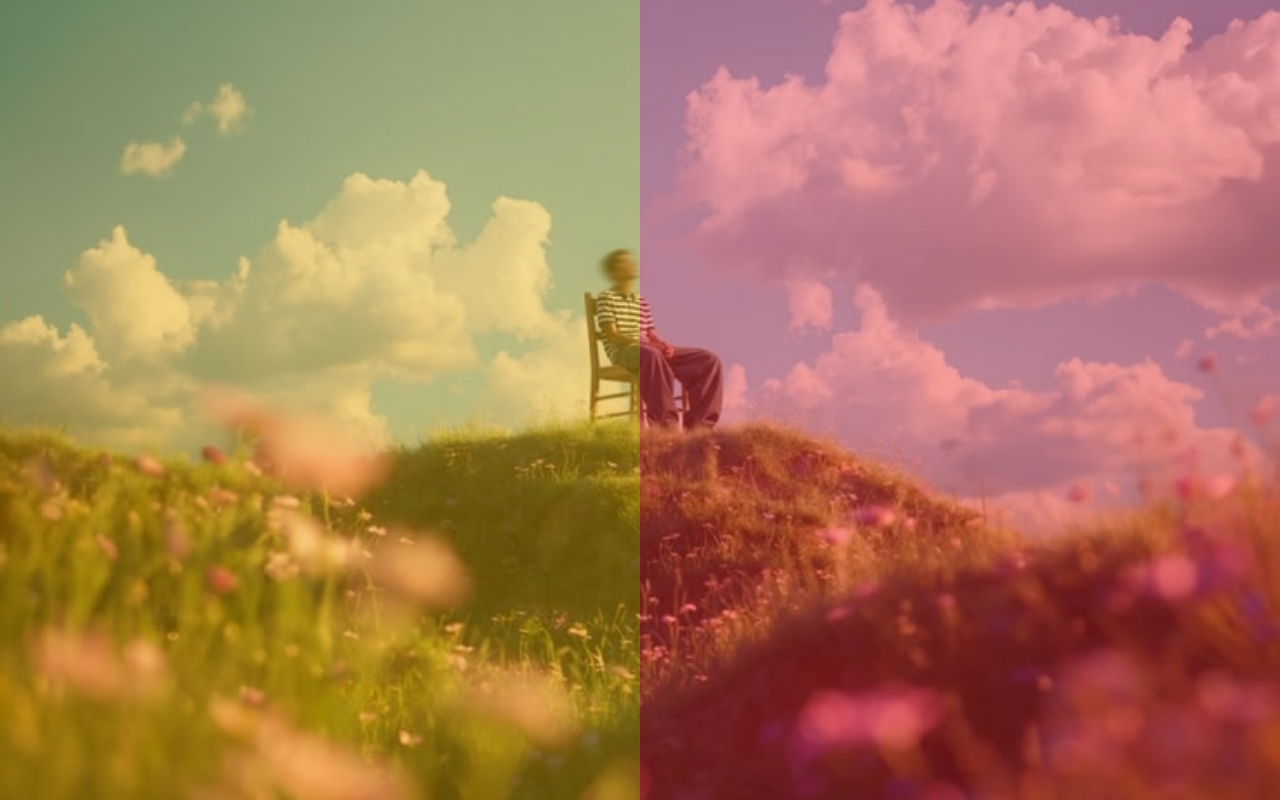
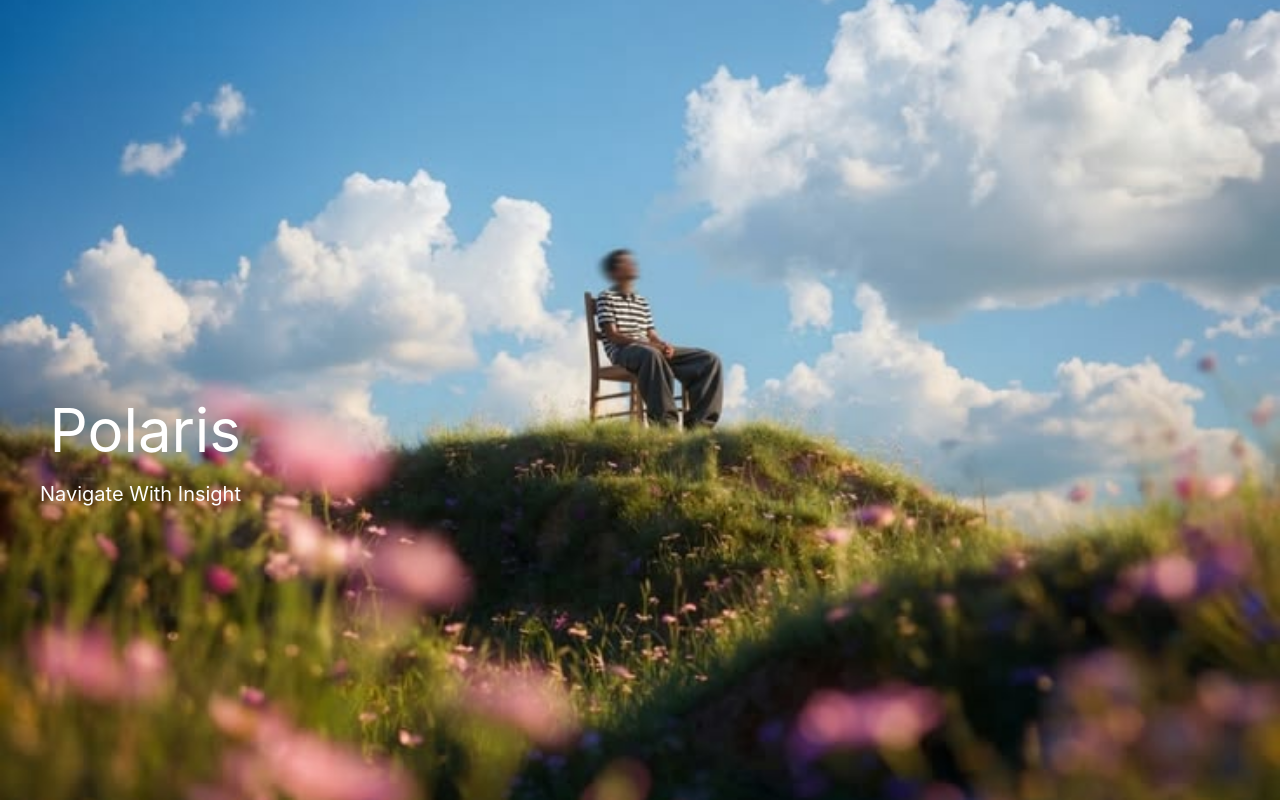
Before and after one commit to Aaryany25/Animations, a React (Vite) app: page / in a window 1280 px wide. Built offline with nearby package versions, Linux system fonts and the light colour scheme.

Commit message:
added Polaris

```diff
--- a/src/pages/Home2.tsx
+++ b/src/pages/Home2.tsx
@@ -4,13 +4,19 @@ function Home2() {
   return (
     <div className ={"w-full h-screen relative"}>
     <img src={hero2} className={"w-full h-full object-cover"}/>
-    <div className={"w-full flex h-screen absolute bottom-0 text-end"}>
+    <div className={"w-full  h-screen absolute bottom-0 text-end"}>
         <div className={
-            "w-full bg-yellow-500/40"
+            "w-full h-1/2 "
         }></div>
         <div className={
-            "w-full bg-red-500/40"
-        }></div>
+            "w-full h-1/3 flex justify-between align-center "
+        }>
+          <div className={"flex flex-col  text-white ml-10"}>
+             <h1 className="text-6xl mb-5 ">Polaris</h1>
+            <p className="text-xl">Navigate With Insight</p>
+          </div>
+
+        </div>
 
     </div>
     </div>
```
